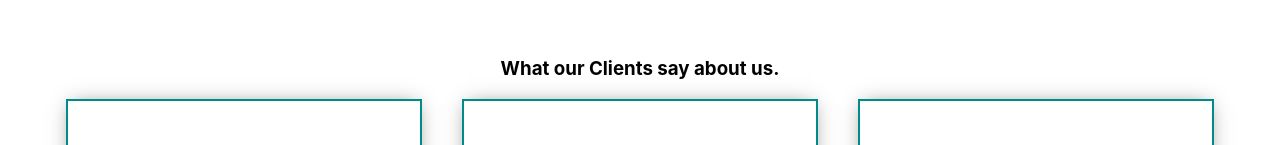
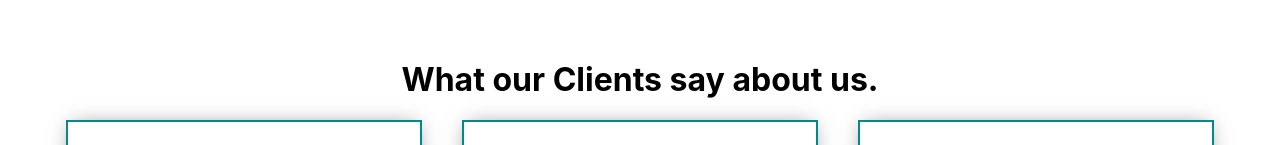
Before and after one commit to D3nii/React-Projects, a React (Create React App) app in the folder prox/: page / in a window 1280 px wide. Shown: the part 4983-5128 px from the top of the page. Built offline with nearby package versions, Linux system fonts and the light colour scheme.

Commit message:
Update App.js

```diff
--- a/prox/src/App.js
+++ b/prox/src/App.js
@@ -78,7 +78,7 @@ function App() {
       <br />
       <br />
 
-      <h3>What our Clients say about us.</h3>
+      <h1>What our Clients say about us.</h1>
       <Testionials
         message="Masti keriyan? Oh baaz aaja, baaz. Tu badi hraam maut merna ae, tune
           kuttiyan ne khana ae. Lehaza, chal mera puttar, chutti ker."
```
